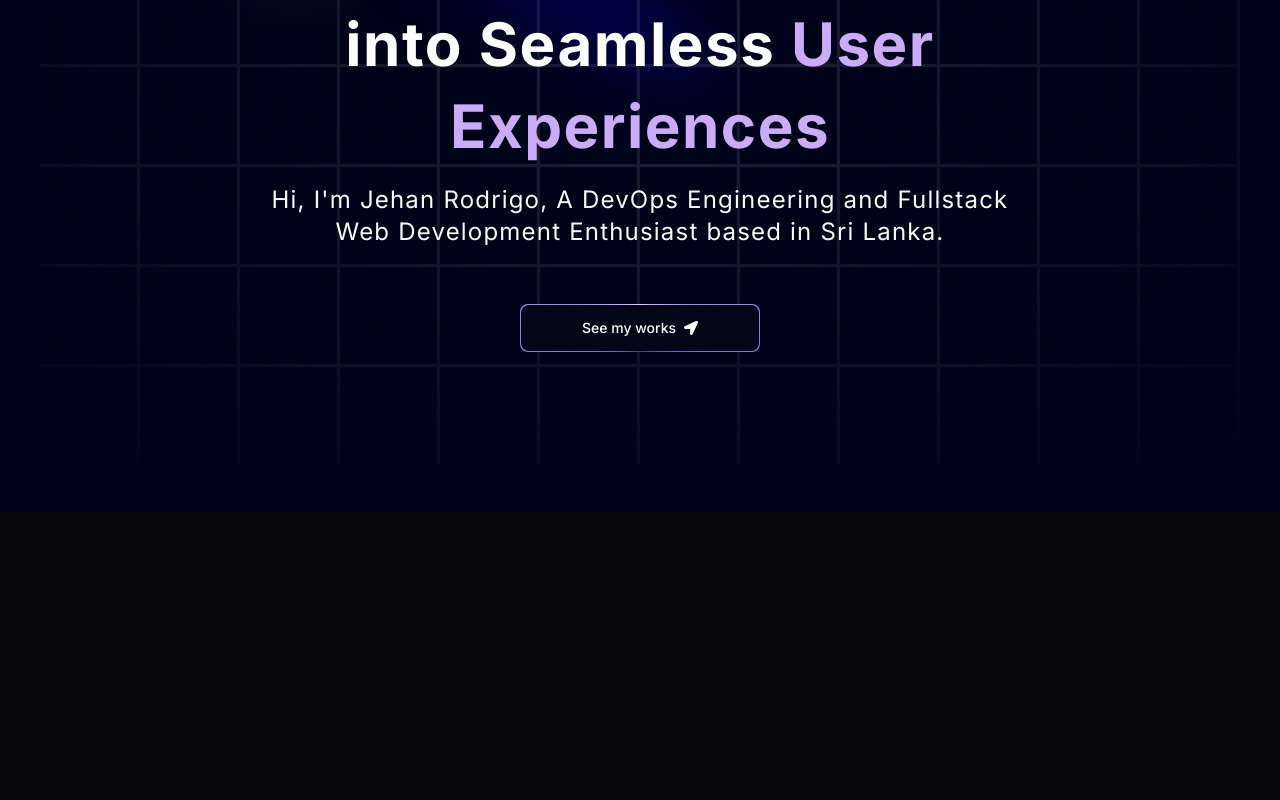
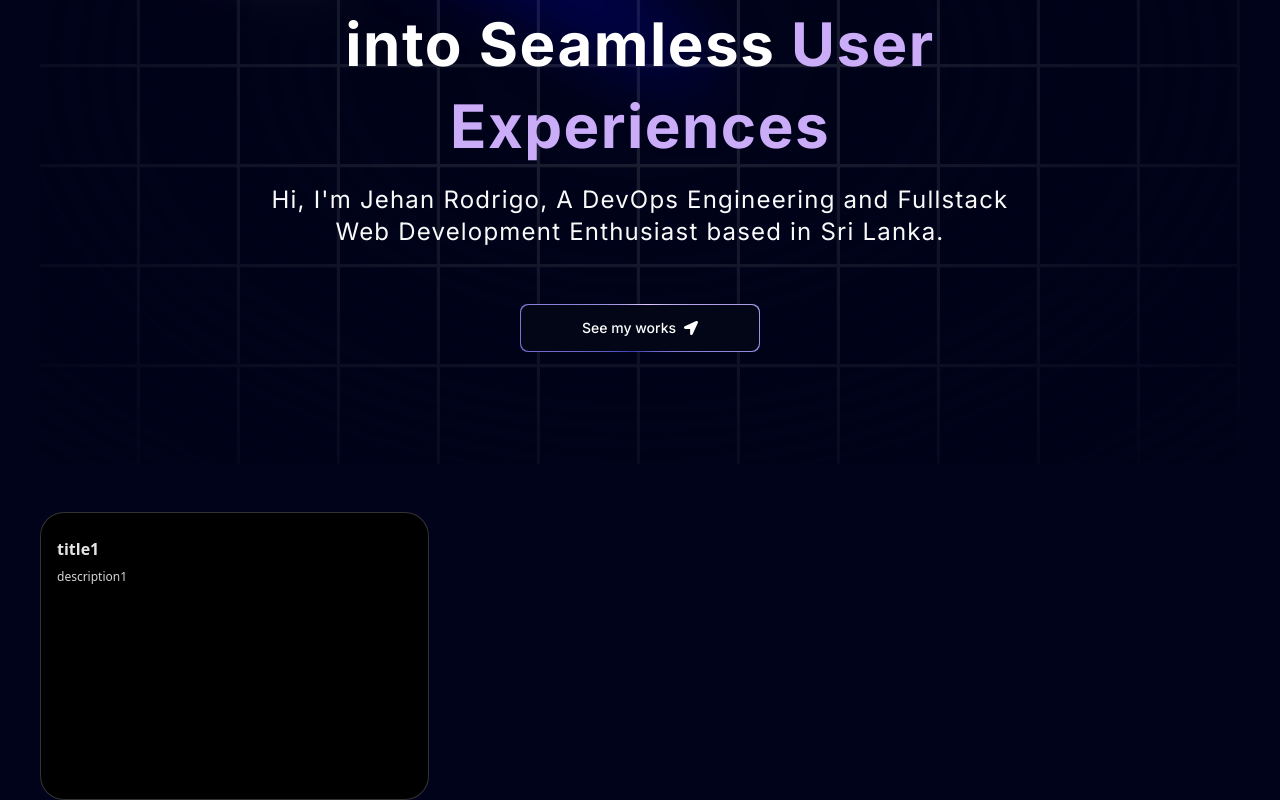
Before and after one commit to JehanRodrigo/My-Portfolio-Website-, a Next.js app: page / in a window 1280 px wide. Shown: the part 336-1136 px from the top of the page. Before the commit the page ends 848 px from the top, so only its background shows below. Built offline with nearby package versions, Linux system fonts and the light colour scheme.

Commit message:
initializing Bento Grid

```diff
--- a/app/page.tsx
+++ b/app/page.tsx
@@ -1,5 +1,7 @@
+import Grid from "@/components/Grid";
 import Hero from "@/components/Hero";
 import { FloatingNav } from "@/components/ui/FloatingNav";
+
 import { FaHome } from "react-icons/fa";
 export default function Home() {
   return (
@@ -10,6 +12,7 @@ export default function Home() {
         />
 
         <Hero />
+        <Grid />
       </div>
     </main>
   );
--- /dev/null
+++ b/components/Grid.tsx
@@ -0,0 +1,23 @@
+import React from "react";
+import { BentoGrid, BentoGridItem } from "./ui/BentoGrid";
+
+const Grid = () => {
+  return (
+    <section id="about">
+      <BentoGrid>
+        {[{ title: "title1", description: "description1", id: 1 }].map(
+          (item, i) => (
+            <BentoGridItem
+              id={item.id}
+              key={item.id}
+              title={item.title}
+              description={item.description}
+            />
+          )
+        )}
+      </BentoGrid>
+    </section>
+  );
+};
+
+export default Grid;
--- /dev/null
+++ b/components/ui/BentoGrid.tsx
@@ -0,0 +1,56 @@
+import { cn } from "@/utils/cn";
+
+export const BentoGrid = ({
+  className,
+  children,
+}: {
+  className?: string;
+  children?: React.ReactNode;
+}) => {
+  return (
+    <div
+      className={cn(
+        "grid md:auto-rows-[18rem] grid-cols-1 md:grid-cols-3 gap-4 max-w-7xl mx-auto ",
+        className
+      )}
+    >
+      {children}
+    </div>
+  );
+};
+
+export const BentoGridItem = ({
+  className,
+  title,
+  description,
+  header,
+  icon,
+  id,
+}: {
+  className?: string;
+  title?: string | React.ReactNode;
+  description?: string | React.ReactNode;
+  header?: React.ReactNode;
+  icon?: React.ReactNode;
+  id?: number;
+}) => {
+  return (
+    <div
+      className={cn(
+        "row-span-1 relative rounded-3xl group/bento hover:shadow-xl transition duration-200 shadow-input dark:shadow-none p-4 dark:bg-black dark:border-white/[0.2] bg-white border border-transparent justify-between flex flex-col space-y-4",
+        className
+      )}
+    >
+      {header}
+      <div className="group-hover/bento:translate-x-2 transition duration-200">
+        {icon}
+        <div className="font-sans font-bold text-neutral-600 dark:text-neutral-200 mb-2 mt-2">
+          {title}
+        </div>
+        <div className="font-sans font-normal text-neutral-600 text-xs dark:text-neutral-300">
+          {description}
+        </div>
+      </div>
+    </div>
+  );
+};
```
